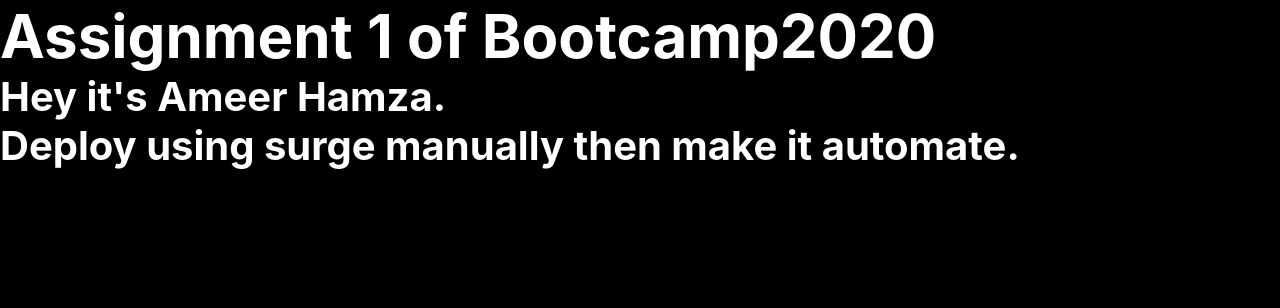
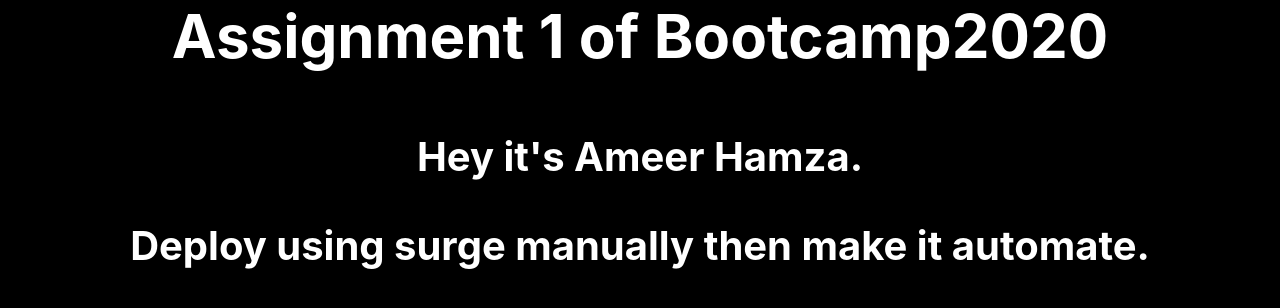
Before and after one commit to Malik-Ameer-Hamza/BootcampPIAIC, a plain HTML site: page index.html in a window 1280 px wide. Drawn offline with Linux system fonts and the light colour scheme.

Commit message:
new commit

```diff
--- a/style.css
+++ b/style.css
@@ -7,6 +7,7 @@
 }
 body{
     background-color: black;
+    text-align: center;
 }
 h1{
     font-size: 60px;
```
Also changed, not shown: index.html (+2 -0 lines).
